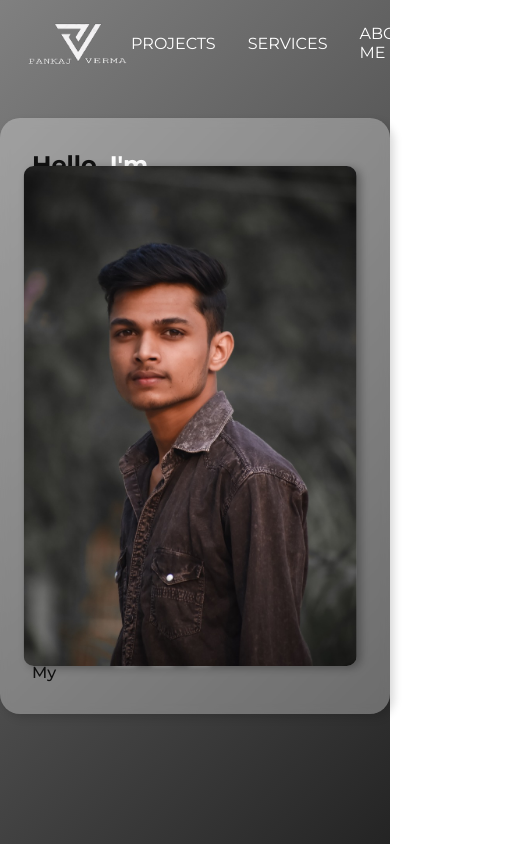
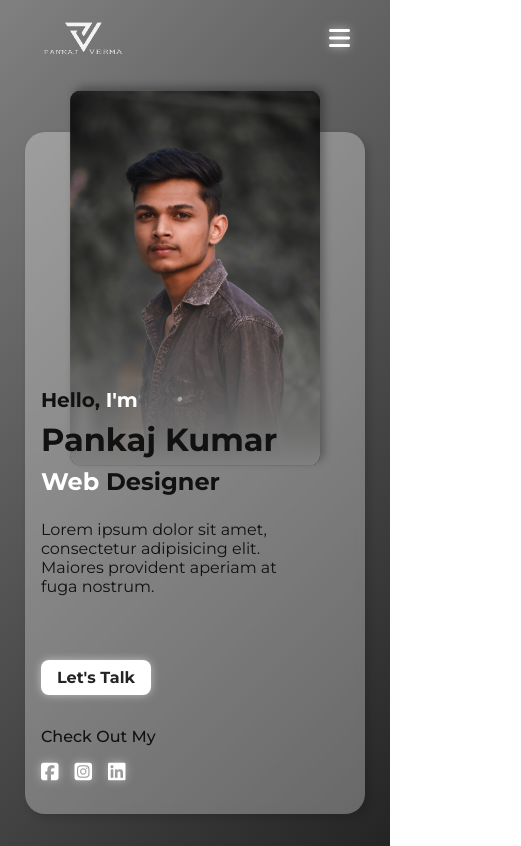
Before and after one commit to pankaj9031/portfolio, a plain HTML site: page index.html in a window 390 px wide. Shown: the whole page, 521 px wide, since content can reach past the window. Drawn offline with Linux system fonts and the light colour scheme.

Commit message:
Responsivness

```diff
--- a/app.js
+++ b/app.js
@@ -0,0 +1,34 @@
+// navbar for small screen size devices
+let navbar = document.getElementById("navLinks");
+let openNav = document.getElementById("openMenu");
+let closeNav = document.getElementById("closeMenu");
+let navOverlay = document.getElementById("nav-overlay");
+let navLinks = document.querySelectorAll("#navLinks>a")
+
+openNav.addEventListener('click',()=>{
+    navbar.style.transform = "scale(1)";
+    navOverlay.style.display = "block";
+});
+
+closeNav.addEventListener('click',closeMenu);
+
+navOverlay.addEventListener('click',closeMenu);
+
+navLinks.forEach((link)=>{
+    link.addEventListener('click',closeMenu);
+});
+
+function closeMenu(){
+    navbar.style.transform = "scale(0)";
+    navOverlay.style.display = "none";
+}
+
+// for photo overlay
+let myphoto = document.querySelector(".my-photo");
+let photoWidth = myphoto.offsetWidth;
+let photoHeight = myphoto.offsetHeight;
+
+let photoOverlay = document.querySelector(".photoOverlay");
+
+photoOverlay.style.width = photoWidth + "px";
+photoOverlay.style.height = photoHeight + "px";
--- a/index.html
+++ b/index.html
@@ -14,12 +14,18 @@
         <!-- navbar -->
         <nav class="navbar">
             <a href="index.html"><img src="pankaj_logo.png" alt="" class="logo"></a>
-            <div class="navlinks">
+            <div class="navlinks" id="navLinks">
+                <!-- close menu icon -->
+                <i class="fa-solid fa-xmark nav-icon" id="closeMenu"></i>
                 <a href="">PROJECTS</a>
                 <a href="">SERVICES</a>
                 <a href="">ABOUT ME</a>
                 <a href="">RESUME</a>
             </div>
+            <!-- open menu icon -->
+            <i class="fa-solid fa-bars nav-icon" id="openMenu"></i>
+            <!-- overlay to close nav -->
+            <div id="nav-overlay"></div>
         </nav>
 
         <!-- hero section -->
@@ -28,7 +34,10 @@
             <div class="container">
                 <h3 class="greeting">Hello, <span>I'm</span></h3>
                 <h1 class="my-name">Pankaj Kumar</h1>
-                <h3 class="my-work"><span>Web</span> Designer</h3>
+                <h3 class="my-work">
+                    <span class="works">Web</span>
+                    <span>Designer</span>
+                </h3>
                 <p class="my-desc">Lorem ipsum dolor sit amet, consectetur adipisicing elit. Maiores provident aperiam at fuga nostrum.</p>
                 <a href="" class="talk-btn">Let's Talk</a>
 
@@ -44,6 +53,8 @@
 
                 <!-- My photo -->
                 <img src="pankaj.jpeg" alt="" class="my-photo">
+                <!-- photo overlay -->
+                <div class="photoOverlay"></div>
             </div>
         </section>
     </div>
--- a/style.css
+++ b/style.css
@@ -7,10 +7,17 @@
     font-family: 'Montserrat', sans-serif;
     /* font-family: 'Raleway', sans-serif; */
 }
+
+html{
+    scroll-behavior: smooth;
+}
+
 .main{
     background: linear-gradient(135deg,grey,#242424);
     width: 100%;
     min-height: 100vh;
+    padding: 0 1rem;
+    padding-bottom: 2rem;
 }
 
 /* navbar */
@@ -20,6 +27,9 @@
     align-items: center;
     justify-content: space-between;
     width: 100%;
+    max-width: 1400px;
+    margin: auto;
+    position: relative;
 }
 
 .navlinks{
@@ -27,12 +37,55 @@
     align-items: center;
     justify-content: center;
     gap: 2rem;
+    z-index: 100;
+    transition: all 0.2s ease-in-out;
 }
 
 .navlinks>a{
     display: block;
     text-decoration: none;
     color: #fff;
+    position: relative;
+}
+
+.navlinks>a::after{
+    content: "";
+    width: 100%;
+    height: 2px;
+    background: #fff;
+    position: absolute;
+    bottom: -4px;
+    left: 0;
+    transform: scale(0);
+    box-shadow: 0 0 8px rgba(255,255,255,0.7);
+    transition: all 0.2s ease;
+}
+
+.navlinks>a:hover::after{
+    transform: scale(1);
+}
+
+.navlinks>a:hover{
+    text-shadow: 0 0 6px rgba(255,255,255,0.7);
+}
+
+.nav-icon{
+    font-size: 24px;
+    color: #fff;
+    text-shadow: 0 0 8px rgba(255,255,255,0.7);
+    cursor: pointer;
+}
+
+#closeMenu{
+    display: none;
+}
+
+#openMenu{
+    display: none;
+}
+
+#nav-overlay{
+    display: none;
 }
 
 .logo{
@@ -44,17 +97,24 @@
     display: flex;
     align-items: center;
     justify-content: center;
-    margin-top: 2rem;
+    margin-top: 3.5rem;
     color: #111111;
 }
 
 .container{
     background: rgba(255,255,255,0.3);
+    width: 95%;
+    max-width: 1000px;
+    margin: auto;
     backdrop-filter: blur(5px);
     border-radius: 20px;
     padding: 2rem;
     box-shadow: 4px 4px 8px rgba(0, 0, 0, 0.15);
     position: relative;
+}
+
+.photoOverlay{
+    display: none;
 }
 
 .greeting{
@@ -77,9 +137,12 @@
     margin-bottom: 2rem;
 }
 
-.my-work>span{
+
+.works{
     color: #fff;
+    position: relative;
 }
+
 
 .my-desc{
     font-size: 18px;
@@ -148,7 +211,7 @@
 }
 
 .social-icons>i{
-    box-shadow: 0 0 5px rgba(255,255,255,0.5);
+    text-shadow: 0 0 8px rgba(255,255,255,0.5);
     display: block;
     transition: all 0.2s ease;
 }
@@ -156,3 +219,223 @@
 .social-icons>i:hover{
     transform: translateY(-3px);
 }
+
+@media screen and (max-width: 800px){
+    /* logo */
+    .logo{
+        height: 45px;
+    }
+
+    /* hero section */
+    /* greeting */
+    .greeting{
+        font-size: 20px;
+        margin-bottom: 0.5rem;
+    }
+
+    /* my name */
+    .my-name{
+        font-size: 36px;
+        margin-bottom: 0.5rem;
+
+    }
+
+    /* my work */
+    .my-work{
+        font-size: 24px;
+        margin-bottom: 1.5rem;
+    }
+
+    /* my description */
+    .my-desc{
+        font-size: 16px;
+        width: 50%;
+        margin-bottom: 4rem;
+    }
+
+
+    /* my image */
+    .my-photo{
+        height: 450px;
+    }
+
+    /* let's talk btn */
+    .talk-btn{
+        font-size: 16px;
+    }
+
+    /* social icons */
+    .social-icons{
+        font-size: 20px;
+    }
+}
+
+@media screen and (max-width: 750px){
+    .my-photo{
+        height: 350px;
+        transform: translate(-10%,-65%);
+    }
+
+    .my-photo:hover{
+        transform: translate(-8%,-65%);
+        box-shadow: -4px 2px 8px rgba(0, 0, 0, 0.3);
+    }
+
+}
+
+@media screen and (max-width: 650px){
+    #closeMenu{
+        display: block;
+    }
+
+    #openMenu{
+        display: block;
+    }
+
+    .navlinks{
+        position: fixed;
+        top: 0;
+        right: 0;
+        height: 100vh;
+        flex-direction: column;
+        background: rgba(0, 0, 0, 0.3);
+        align-items: flex-start;
+        justify-content: flex-start;
+        padding: 1.8rem 3rem;
+        backdrop-filter: blur(5px);
+        gap: 3rem;
+        box-shadow: -2px 0 5px rgba(0, 0, 0, 0.15);
+        transform: scale(0);
+    }
+
+    .navlinks>a{
+        text-shadow: 0 0 8px rgba(255,255,255,0.7);
+    }
+
+    #nav-overlay{
+        position: fixed;
+        top: 0;
+        left: 0;
+        height: 100vh;
+        width: 100%;
+        z-index: 99;
+    }
+
+}
+
+@media screen and (max-width: 630px){
+
+    .container{
+        max-width: 350px;
+    }
+
+    .greeting{
+        margin-top: 14rem;
+    }
+
+
+    .my-desc{
+        width: 80%;
+    }
+
+    .social-container{
+        flex-direction: column;
+        gap: 1rem;
+        align-items: flex-start;
+    }
+
+    .my-photo{
+        top: 50%;
+        right: auto;
+        left: 50%;
+        transform: translate(-50%,-92%);
+        height: 400px;
+        z-index: -10;
+        display: block;
+        box-shadow: 4px -4px 8px rgba(0, 0, 0, 0.3);
+
+    }
+
+
+    .my-photo:hover{
+        transform: translate(-50%,-92%);
+        box-shadow: 0 4px 8px rgba(0, 0, 0, 0.3);
+    }
+
+    .photoOverlay{
+        display: block;
+        position: absolute;
+        top: 50%;
+        left: 50%;
+        transform: translate(-50%,-92%);
+        height: auto;
+        width: auto;
+        border-radius: 10px;
+        background: linear-gradient(rgba(0,0,0,0) 50%,rgba(128, 128, 128, 1));
+        z-index: -9;
+    }
+}
+
+@media screen and (max-width: 400px){
+    .logo{
+        height: 40px;
+    }
+    .container{
+        padding: 2rem 1rem;
+    }
+    .my-name{
+        font-size: 32px;
+    }
+
+    .my-photo{
+        height: 375px;
+        transform: translate(-50%,-102%);
+    }
+
+    .photoOverlay{
+        transform: translate(-50%,-102%);
+
+    }
+}
+
+@media screen and (max-width: 350px){
+    .navbar{
+        padding: 1rem 0.8rem;
+    }
+    .logo{
+        height: 35px;
+    }
+
+    /* greeting */
+    .greeting{
+        font-size: 18px;
+    }
+
+    /* my name */
+    .my-name{
+        font-size: 28px;
+
+    }
+
+    /* my work */
+    .my-work{
+        font-size: 22px;
+    }
+
+    /* my description */
+    .my-desc{
+        font-size: 16px;
+        width: 100%;
+    }
+
+    .my-photo{
+        height: 335px;
+        transform: translate(-50%,-112%);
+    }
+
+    .photoOverlay{
+        transform: translate(-50%,-112%);
+
+    }
+
+}
```
